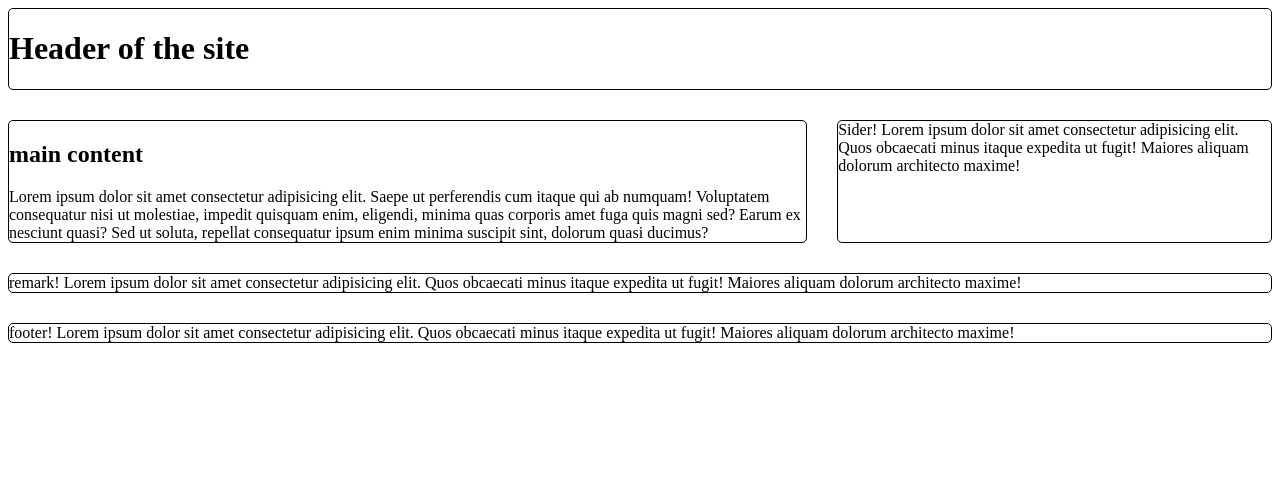
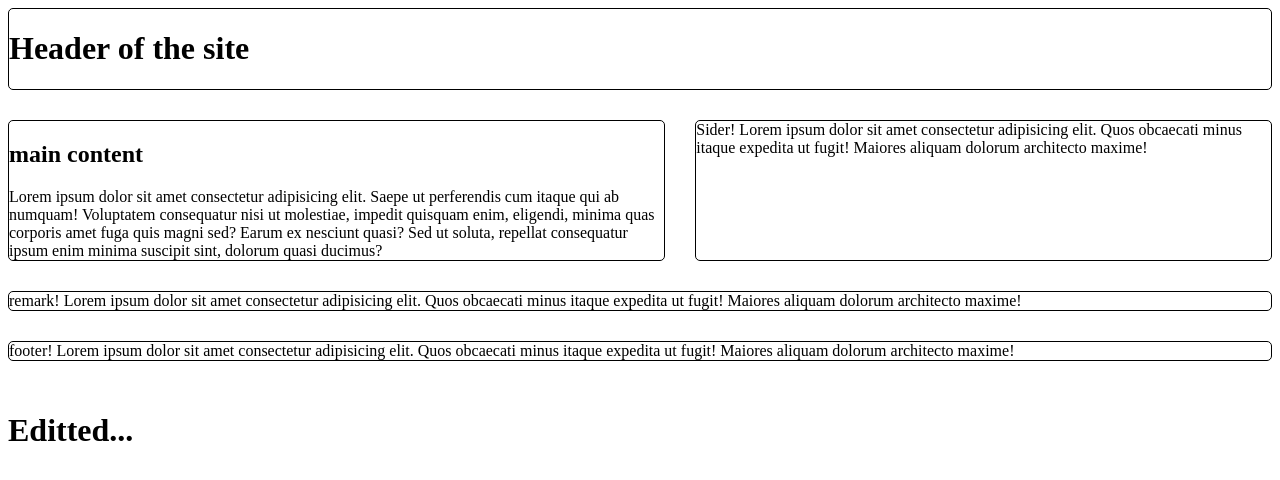
Before and after one commit to replicant007/softuni-sept-2021-misc, a plain HTML site: page cssgrid/gridsample.html in a window 1280 px wide. Drawn offline with Linux system fonts and the light colour scheme.

Commit message:
Update gridsample.html
test description

```diff
--- a/cssgrid/gridsample.html
+++ b/cssgrid/gridsample.html
@@ -12,6 +12,10 @@
 
         <div id="header">
             <h1>Header of the site</h1>
+        </div>
+
+        <div>
+            <h1>Editted...</h1>
         </div>
 
         <div id="main">
```
